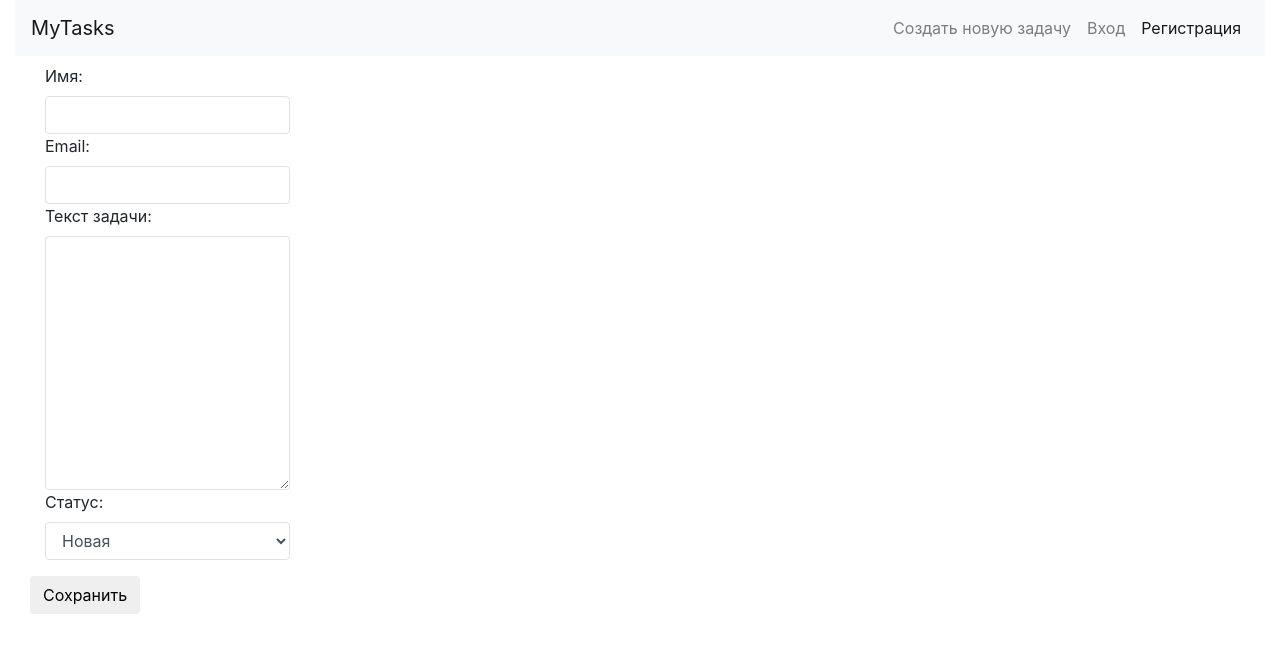
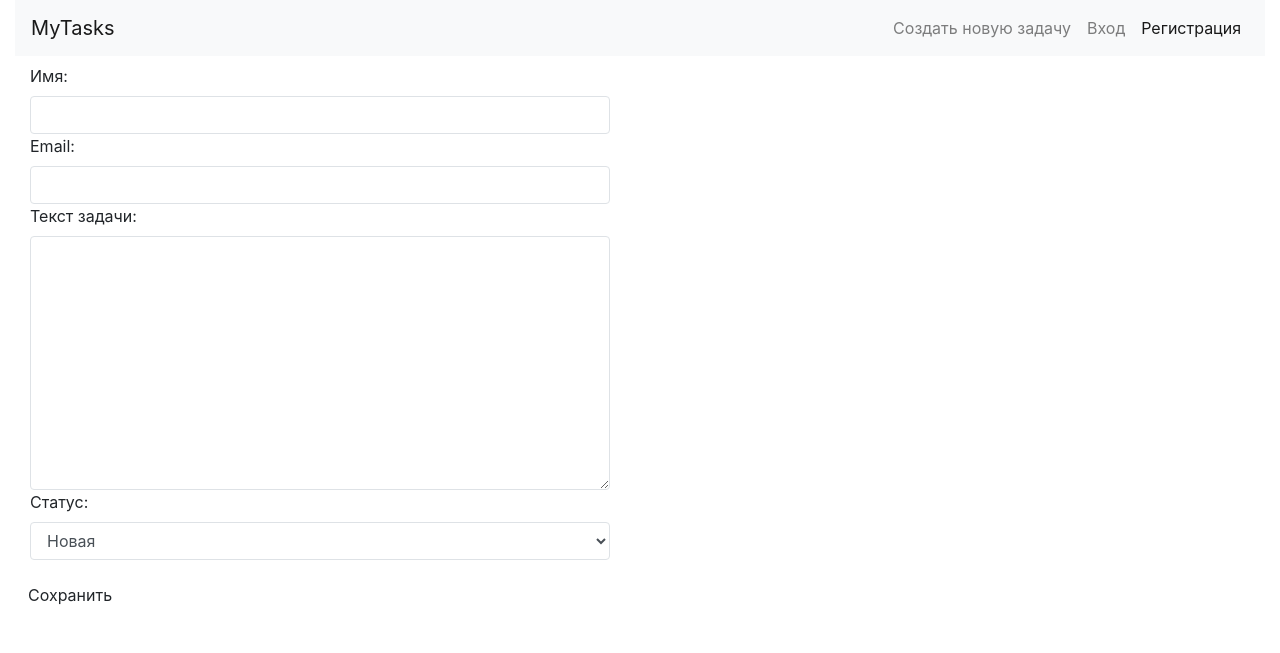
Before and after one commit to dionisvl/php.learn.mytasks, a PHP site: template views/task/edit.html.twig in a window 1280 px wide. Shown: the top 653 px of the page. Run offline with PHP 8.4, Linux system fonts and the light colour scheme; the template is opened without the code that fills it, so the values that code supplies are empty; some libraries are stand-ins or nearby versions.

Commit message:
fix layout width

```diff
--- a/views/layout.html.twig
+++ b/views/layout.html.twig
@@ -8,9 +8,9 @@
     <title>Bootstrap 4, from LayoutIt!</title>
 
     <!-- Bootstrap CSS -->
-    <link rel="stylesheet" href="https://stackpath.bootstrapcdn.com/bootstrap/4.0.0/css/bootstrap.min.css">
+    <link rel="stylesheet" href="https://stackpath.bootstrapcdn.com/bootstrap/4.5.2/css/bootstrap.min.css">
     <!-- font-awesome -->
-    <link rel="stylesheet" href="https://cdnjs.cloudflare.com/ajax/libs/font-awesome/5.13.0/css/all.min.css"/>
+    <link rel="stylesheet" href="https://cdnjs.cloudflare.com/ajax/libs/font-awesome/5.14.0/css/all.min.css"/>
 </head>
 <body>
 
@@ -28,16 +28,12 @@
 
 <div class="container-fluid">
     <nav class="navbar navbar-expand-lg navbar-light bg-light">
-
         <button class="navbar-toggler" type="button" data-toggle="collapse"
                 data-target="#bs-example-navbar-collapse-1">
             <span class="navbar-toggler-icon"></span>
         </button>
         <a class="navbar-brand" href="/">MyTasks</a>
         <div class="collapse navbar-collapse" id="bs-example-navbar-collapse-1">
-            <ul class="navbar-nav">
-
-            </ul>
             <ul class="navbar-nav ml-md-auto">
                 <li class="nav-item ">
                     <a class="nav-link" href="/task/create">Создать новую задачу</a>
@@ -64,14 +60,12 @@
                 <h1>{{ header }}</h1>
             </div>
             <div class="row">
-                <div class="col-md-6">
-                    {% block content %}{% endblock %}
-                </div>
+                {% block content %}{% endblock %}
             </div>
         </div>
     </div>
 </div>
-<script src="https://code.jquery.com/jquery-3.4.1.slim.min.js"></script>
-<script src="https://cdnjs.cloudflare.com/ajax/libs/font-awesome/5.13.0/js/brands.min.js"></script>
+<script src="https://cdnjs.cloudflare.com/ajax/libs/jquery/3.5.1/jquery.min.js"></script>
+<script src="https://cdnjs.cloudflare.com/ajax/libs/font-awesome/5.14.0/js/all.min.js"></script>
 </body>
 </html>
```
